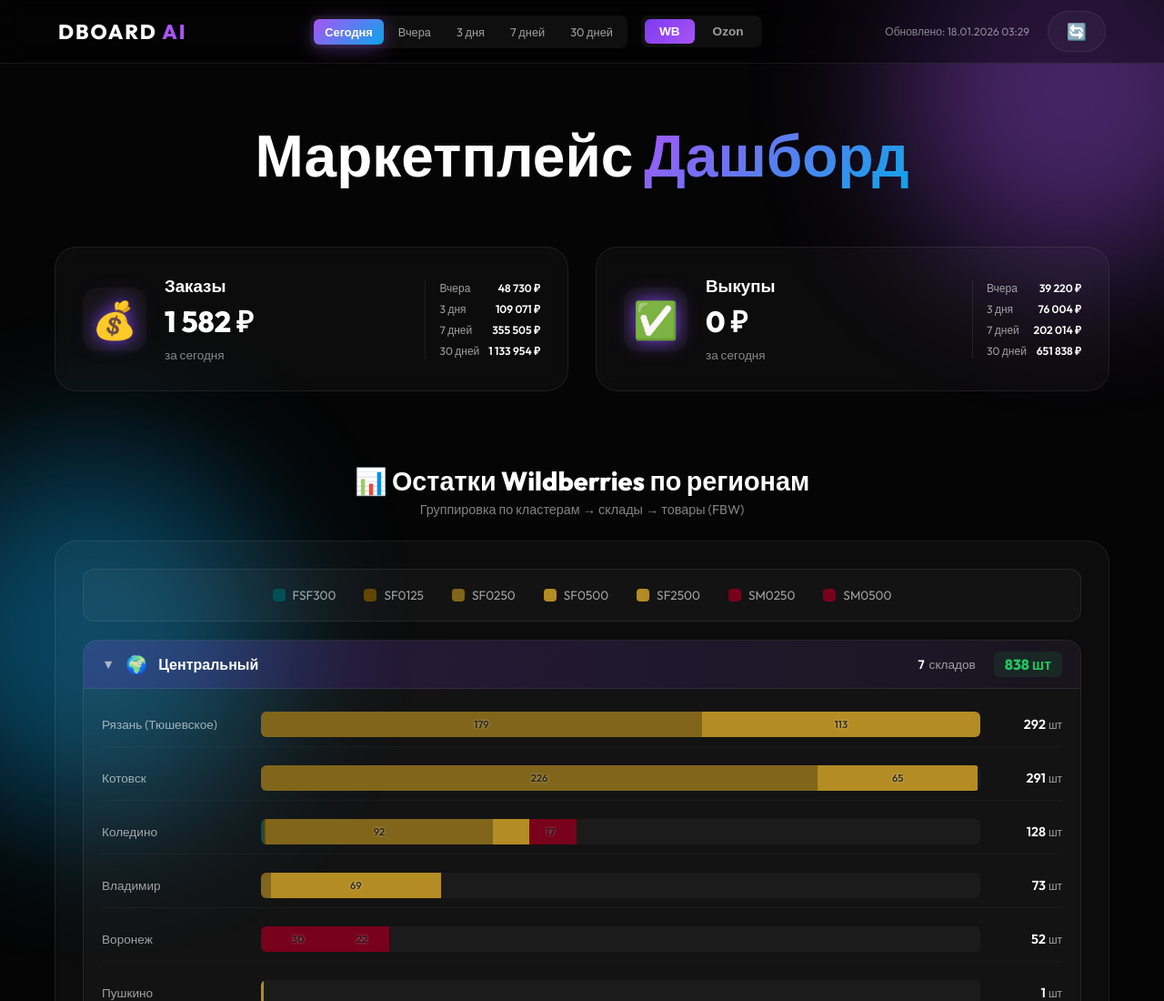
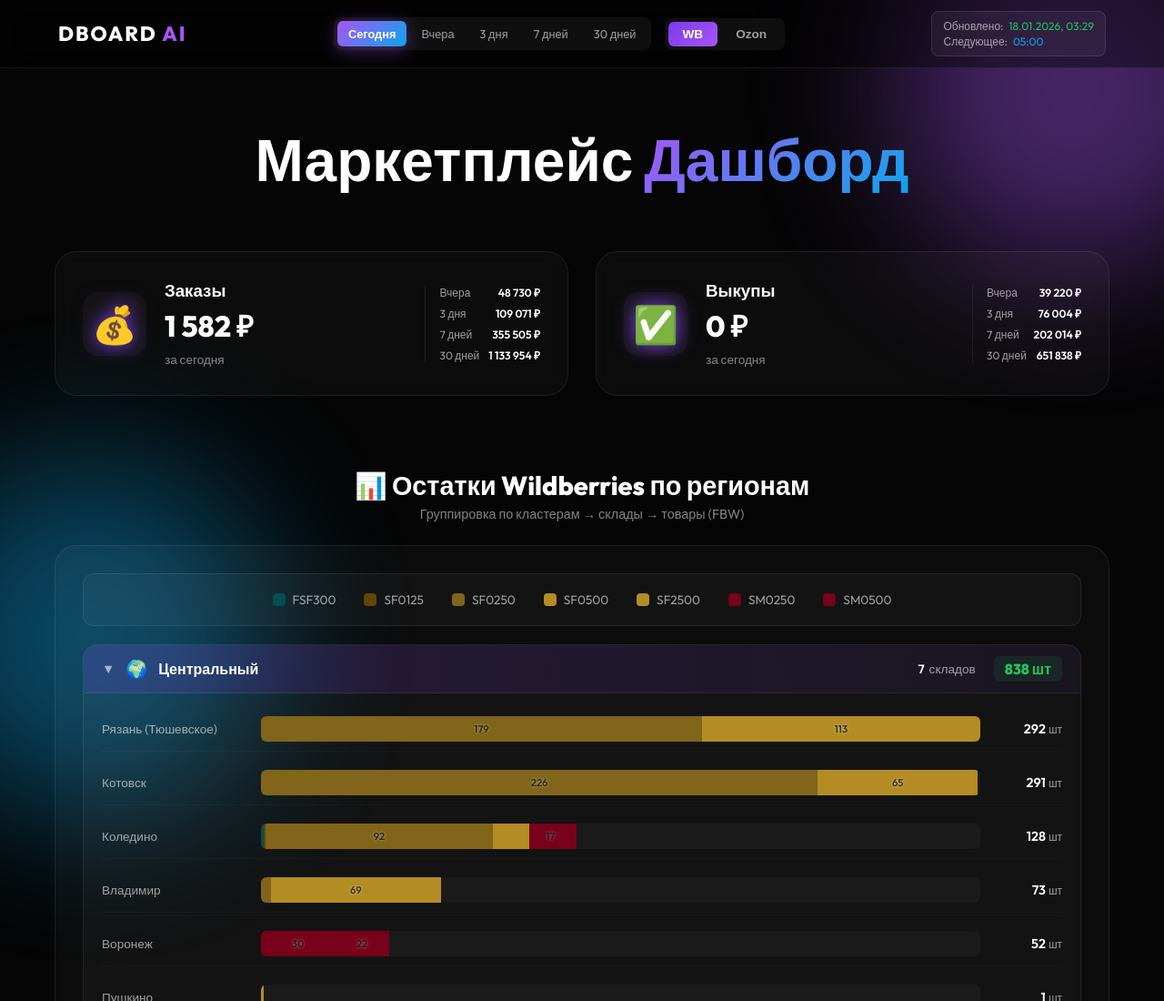
Before and after one commit to Alexesshm/DBoard, a plain HTML site: page index.html in a window 1280 px wide. Shown: the top 1100 px of the page at 91% size. Drawn offline with nearby package versions, Linux system fonts and the light colour scheme.

Commit message:
Update: replace refresh button with auto-update info block

```diff
--- a/index.html
+++ b/index.html
@@ -31,27 +31,19 @@
         </div>
 
         <div class="nav-right">
-            <div class="update-info">Обновлено: <span id="last-update">...</span></div>
-            <button class="refresh-btn" onclick="refreshData()" title="Перезагрузить данные">
-                <span class="refresh-icon">🔄</span>
-            </button>
+            <div class="update-info-block" id="updateInfoBlock">
+                <div class="update-last">
+                    <span class="update-label">Обновлено:</span>
+                    <span class="update-time" id="last-update">...</span>
+                </div>
+                <div class="update-next">
+                    <span class="update-label">Следующее:</span>
+                    <span class="update-time" id="next-update">...</span>
+                </div>
+            </div>
         </div>
     </nav>
 
-    <!-- Refresh Modal -->
-    <div class="refresh-modal" id="refreshModal">
-        <div class="refresh-modal-content">
-            <button class="modal-close" onclick="closeRefreshModal()">×</button>
-            <h3>📊 Обновление данных</h3>
-            <p>Для получения свежих данных с маркетплейсов запустите скрипт:</p>
-            <div class="code-block">
-                <code>python Scripts/run_all.py</code>
-                <button class="copy-btn" onclick="copyCommand()">📋</button>
-            </div>
-            <p class="modal-hint">После выполнения скрипта нажмите кнопку ниже:</p>
-            <button class="modal-reload-btn" onclick="reloadDataAndClose()">🔄 Загрузить обновлённые данные</button>
-        </div>
-    </div>
 
     <main class="dashboard-container">
         <header class="header">
--- a/main.js
+++ b/main.js
@@ -90,8 +90,39 @@
  * Update UI with fetched data
  */
 function updateUI(data) {
-    // Update header info
-    document.getElementById('last-update').textContent = data.last_update || 'неизвестно';
+    // Update header info with user's timezone
+    const lastUpdateEl = document.getElementById('last-update');
+    const nextUpdateEl = document.getElementById('next-update');
+
+    if (data.last_update) {
+        // Parse the date and format in user's timezone
+        const lastUpdateDate = new Date(data.last_update.replace(/(\d{2})\.(\d{2})\.(\d{4}) (\d{2}):(\d{2})/, '$3-$2-$1T$4:$5:00'));
+
+        if (!isNaN(lastUpdateDate.getTime())) {
+            // Format in user's local time
+            const options = { day: '2-digit', month: '2-digit', year: 'numeric', hour: '2-digit', minute: '2-digit' };
+            lastUpdateEl.textContent = lastUpdateDate.toLocaleString('ru-RU', options);
+
+            // Calculate next update (every 2 hours on the hour)
+            const now = new Date();
+            const nextUpdate = new Date(lastUpdateDate);
+            nextUpdate.setMinutes(0, 0, 0); // Round to hour
+            nextUpdate.setHours(nextUpdate.getHours() + 2); // Add 2 hours
+
+            // If next update is in the past, calculate from now
+            while (nextUpdate <= now) {
+                nextUpdate.setHours(nextUpdate.getHours() + 2);
+            }
+
+            nextUpdateEl.textContent = nextUpdate.toLocaleString('ru-RU', { hour: '2-digit', minute: '2-digit' });
+        } else {
+            lastUpdateEl.textContent = data.last_update;
+            nextUpdateEl.textContent = '~2ч';
+        }
+    } else {
+        lastUpdateEl.textContent = 'неизвестно';
+        nextUpdateEl.textContent = '—';
+    }
 
     // Update marketplace-specific UI (Sales, Stocks, Chart, Product Grid)
     updateMarketplaceUI();
--- a/style.css
+++ b/style.css
@@ -2241,3 +2241,50 @@
 .chart-empty-text {
     font-size: 1rem;
 }
+
+/* Update Info Block */
+.update-info-block {
+    display: flex;
+    flex-direction: column;
+    gap: 2px;
+    padding: 8px 12px;
+    background: rgba(255, 255, 255, 0.05);
+    border-radius: 8px;
+    border: 1px solid rgba(255, 255, 255, 0.1);
+}
+
+.update-last,
+.update-next {
+    display: flex;
+    align-items: center;
+    gap: 6px;
+    font-size: 0.75rem;
+}
+
+.update-label {
+    color: var(--text-muted);
+}
+
+.update-time {
+    color: var(--text-primary);
+    font-weight: 500;
+}
+
+.update-last .update-time {
+    color: #22c55e;
+}
+
+.update-next .update-time {
+    color: var(--accent-blue);
+}
+
+@media (max-width: 768px) {
+    .update-info-block {
+        padding: 6px 10px;
+    }
+
+    .update-last,
+    .update-next {
+        font-size: 0.65rem;
+    }
+}
```
